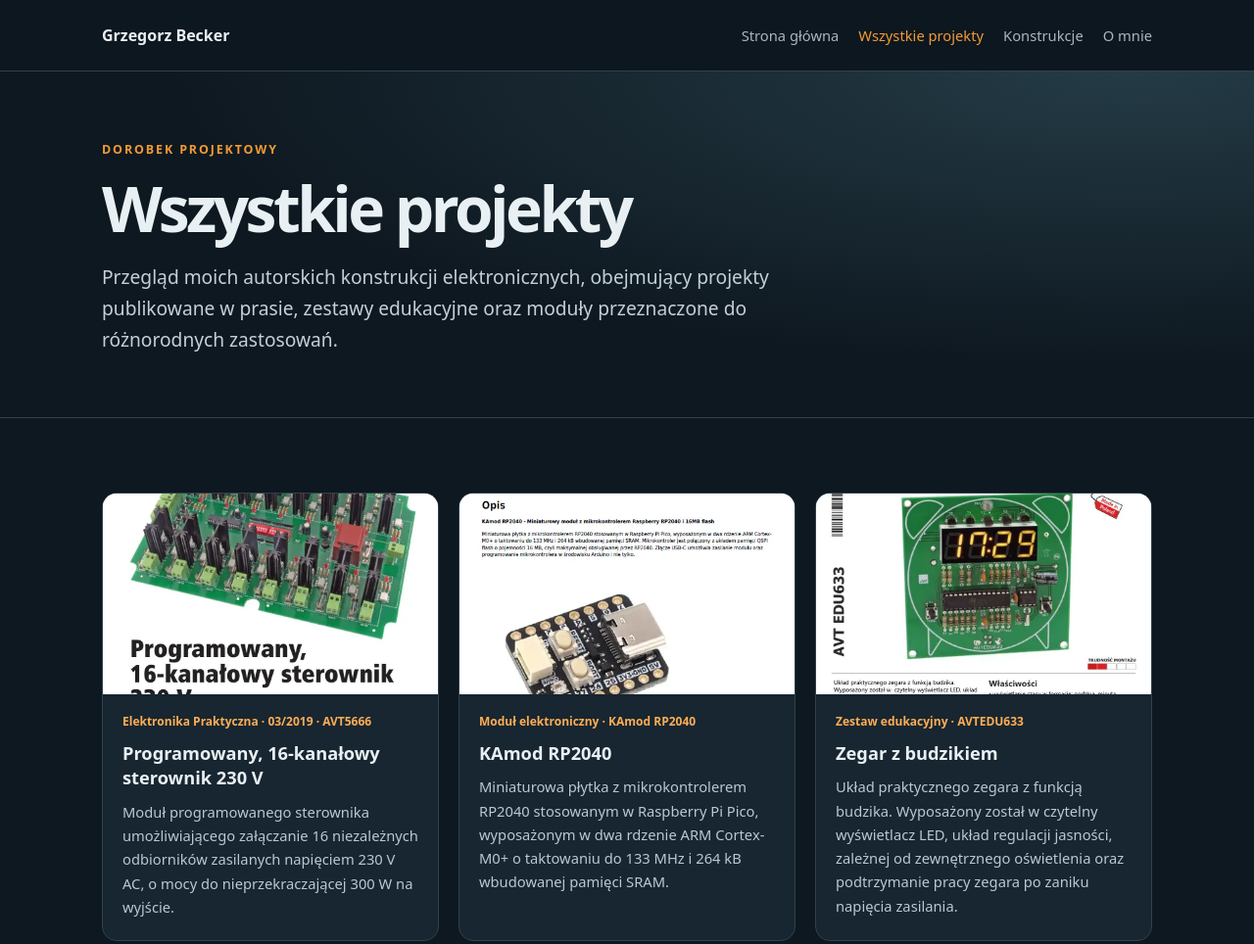
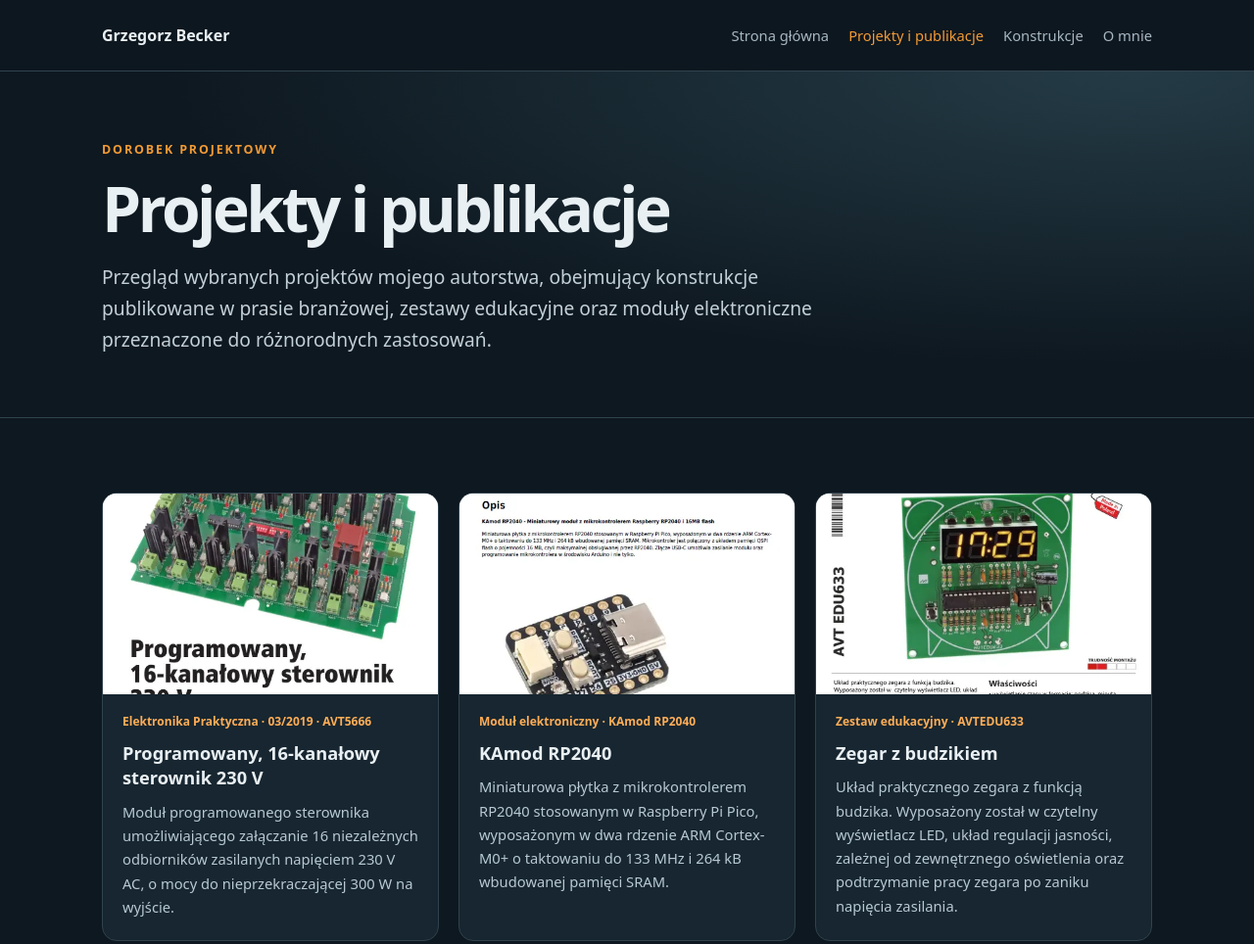
Before and after one commit to grzegorzbecker/grzegorzbecker.github.io, a plain HTML site: page publikacje.html in a window 1280 px wide. Shown: the top 964 px of the page at 98% size. Drawn offline with Linux system fonts and the light colour scheme.

Commit message:
Add files via upload

```diff
--- a/publikacje.html
+++ b/publikacje.html
@@ -7,7 +7,7 @@
     <meta content="width=device-width,initial-scale=1" name="viewport" />
     <meta content="Grzegorz Becker — portfolio projektów elektronicznych, publikacji i autorskich konstrukcji."
         name="description" />
-    <title>Wszystkie projekty | Grzegorz Becker</title>
+    <title>Projekty i publikacje | Grzegorz Becker</title>
     <link href="style.css" rel="stylesheet" />
 </head>
 
@@ -15,7 +15,7 @@
     <header class="nav">
         <div class="wrap"><a class="brand" href="index.html">Grzegorz Becker</a>
             <nav aria-label="Nawigacja" class="links"><a href="index.html">Strona główna</a><a aria-current="page"
-                    href="publikacje.html">Wszystkie projekty</a><a href="index.html#projekty-wlasne">Konstrukcje</a><a
+                    href="publikacje.html">Projekty i publikacje</a><a href="index.html#projekty-wlasne">Konstrukcje</a><a
                     href="o-mnie.html">O mnie</a></nav>
         </div>
     </header>
@@ -23,8 +23,8 @@
         <section class="pagehead">
             <div class="wrap">
                 <div class="eyebrow">Dorobek projektowy</div>
-                <h1>Wszystkie projekty</h1>
-                <p class="lead">Przegląd moich autorskich konstrukcji elektronicznych, obejmujący projekty publikowane w prasie, zestawy edukacyjne oraz moduły przeznaczone do różnorodnych zastosowań.</p>
+                <h1>Projekty i publikacje</h1>
+                <p class="lead">Przegląd wybranych projektów mojego autorstwa, obejmujący konstrukcje publikowane w prasie branżowej, zestawy edukacyjne oraz moduły elektroniczne przeznaczone do różnorodnych zastosowań.</p>
             </div>
         </section>
         <section class="section">
```
Also changed, not shown: index.html (+3 -4 lines), o-mnie.html (+1 -1 lines).
